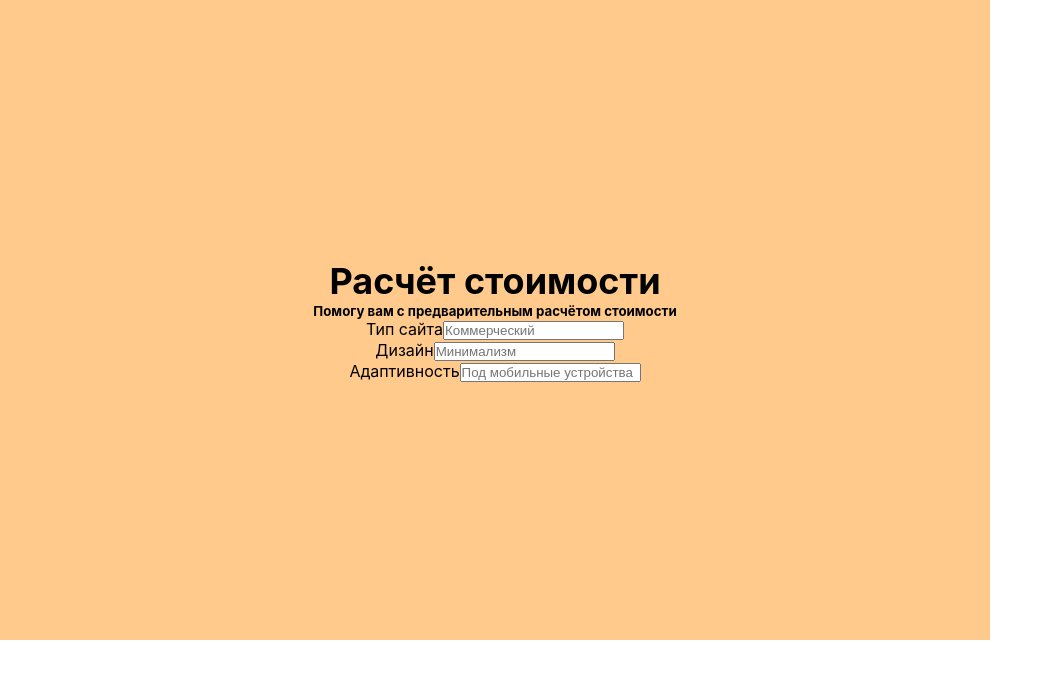
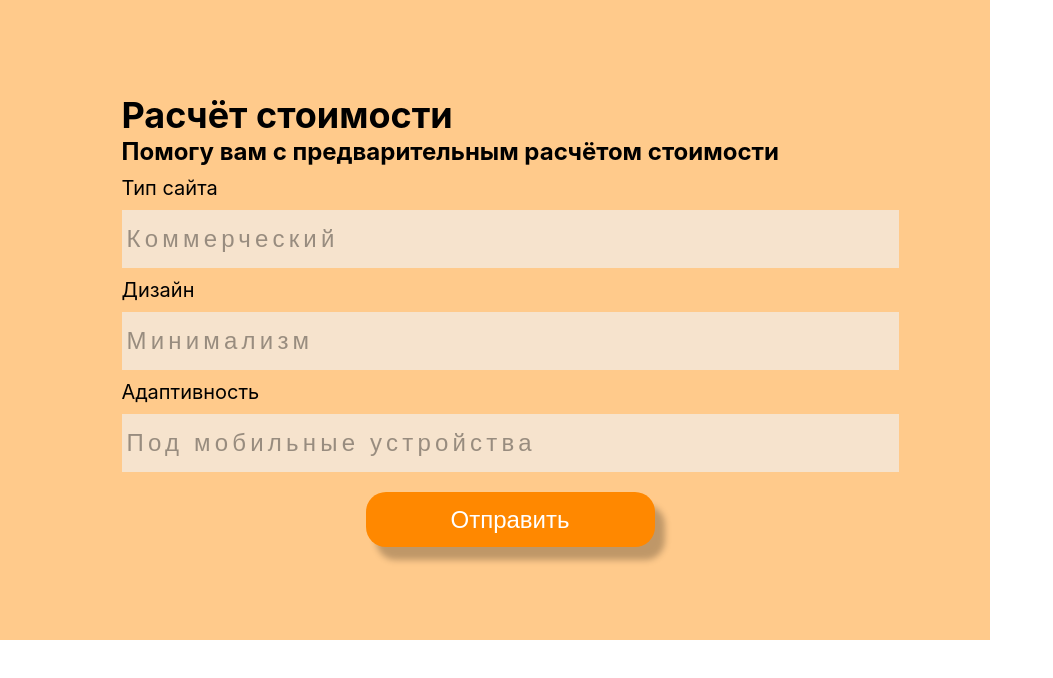
Before and after one commit to sssmirnov222/Matvey_project, a React (Create React App) app in the folder my-app/: page / in a window 1280 px wide. Shown: the top 678 px of the page, without its empty margins (0-1053 px from the left). Built offline with nearby package versions, Linux system fonts and the light colour scheme.

Commit message:
PopUpAdd

```diff
--- a/my-app/src/components/PopUp/PopUp.css
+++ b/my-app/src/components/PopUp/PopUp.css
@@ -11,7 +11,56 @@
 .PopUp__Form {
     display: flex;
     flex-direction: column;
+    padding-left: 80px;
+    padding-right: 50px;
+
 }
-.h4 {
-    font-size: 36px;
+.PopUp__Form span {
+    text-align: start;
+    font-size: 20px;
+    margin-bottom: 10px;
+    margin-top: 10px;
 }
+.PopUp__Form input {
+    width: 777px;
+    height: 58px;
+    font-size: 24px;
+    padding-left: 5px;
+    background-color:#F1F1F1A6;;
+    border: none;
+}
+.PopUp__Form input::placeholder {
+    /* padding-left: 5px; */
+    color: rgba(0, 0, 0, 0.38);
+    font-size: 24px;
+    letter-spacing: 0.175em;
+
+
+}
+.PopUp__typeWebSite,.PopUp__Design,.PopUp__Adaptability {
+    display: flex;
+    flex-direction: column;
+}
+
+.PopUp__h4 {
+   font-size: 36px;
+   text-align: start;
+}
+.PopUp__h5 {
+    font-size: 24px;
+    text-align: start;
+}
+.PopUp__Button {
+    width: 289px;
+    height: 55px;
+    left: 815px;
+    top: 803px;
+    box-shadow: 10px 13px 6px rgba(0, 0, 0, 0.25);
+    border-radius: 20px;
+    border: none;
+    color: white;
+    font-size: 24px;
+    background: #FF8800;
+    margin-top: 20px;
+    align-self: center;
+}
--- a/my-app/src/components/PopUp/PopUp.jsx
+++ b/my-app/src/components/PopUp/PopUp.jsx
@@ -2,28 +2,58 @@ import React from 'react'
 import './PopUp.css';
 
 export default function PopUp() {
+const [typeWebSite, setTypeWebSite] = React.useState('');
+const [design, setDesign] = React.useState();
+const [adaptability, setAdaptability] = React.useState();
+
+
+function changeInputWebSite(e) {
+   setTypeWebSite(e.target.value)
+}
+
+function changeInputDesign(e) {
+    setDesign(e.target.value)
+ }
+
+ function changeInputAdaptability(e) {
+    setAdaptability(e.target.value)
+ }
+
+ function submitForm(value) {
+    let data = [typeWebSite,design,adaptability]
+
+console.log(value)
+// e.preventDefault
+   return
+ }
+
     return (
         <div className='PopUp'>
 
-            <form action="" className='PopUp__Form'>
-                <h4 className='h4'>Расчёт стоимости</h4>
-                <h5>Помогу вам с предварительным расчётом стоимости</h5>
+            <form action="" className='PopUp__Form' onSubmit={submitForm}>
+
+                <h4 className='PopUp__h4'>Расчёт стоимости</h4>
+
+                <h5 className='PopUp__h5'>Помогу вам с предварительным расчётом стоимости</h5>
 
                 <label className='PopUp__typeWebSite'>
                     <span>Тип сайта</span>
-                    <input type="text" placeholder='Коммерческий'/>
+                    <input type="text" placeholder='Коммерческий' value = {typeWebSite} onChange={(e) => changeInputWebSite(e)}/>
                 </label>
+
                 <label className='PopUp__Design'>
                     <span>Дизайн</span>
-                    <input type="text" placeholder='Минимализм'/>
+                    <input type="text" placeholder='Минимализм' value = {design} onChange={(e) => changeInputDesign(e)}/>
                 </label>
+
                 <label className='PopUp__Adaptability'>
                     <span>Адаптивность</span>
-                    <input type="text" placeholder='Под мобильные устройства'/>
+                    <input type="text" placeholder='Под мобильные устройства' value = {adaptability} onChange={(e) => changeInputAdaptability(e)}/>
                 </label>
 
+                <button type='submit' className='PopUp__Button'>Отправить</button>
+            </form>
 
-            </form>
         </div>
     )
 }
```
